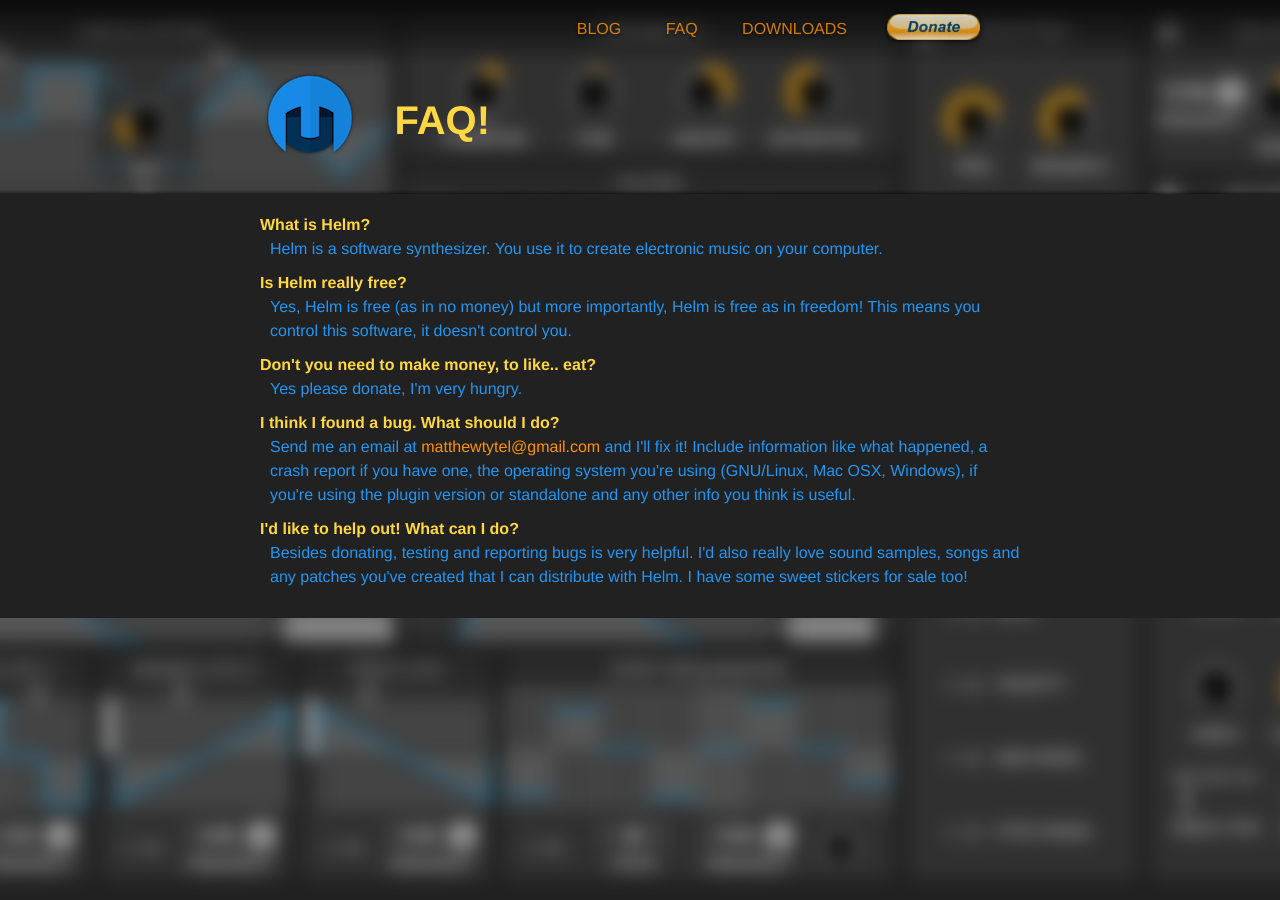
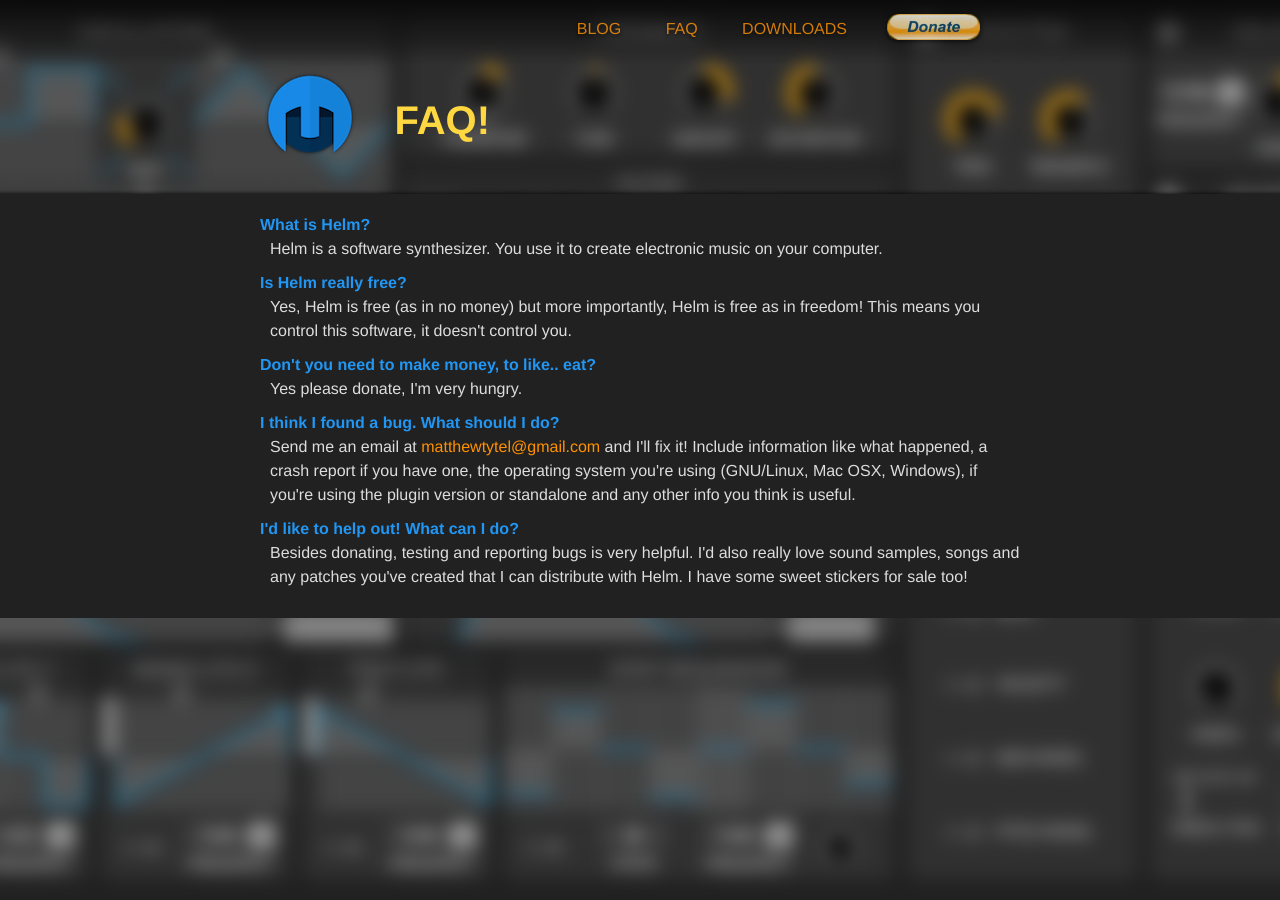
Before and after one commit to mtytel/tytel.org, a Jekyll site: the page built from helm/faq/index.html, in a window 1280 px wide. Built offline with Jekyll 4.4.1, drawn with Linux system fonts in a browser that asks for light colours.

Commit message:
Update FAQ colors so less abrasive.

```diff
--- a/_sass/_layout.scss
+++ b/_sass/_layout.scss
@@ -495,11 +495,11 @@
 
 .faq-question {
   font-weight:bold !important;
-  color:#FFD740;
+  color:#2196F3;
 }
 
 .faq-answer {
-  color:#2196F3;
+  color:#dddddd;
   margin-left:10px;
   margin-bottom:10px;
 }
```
